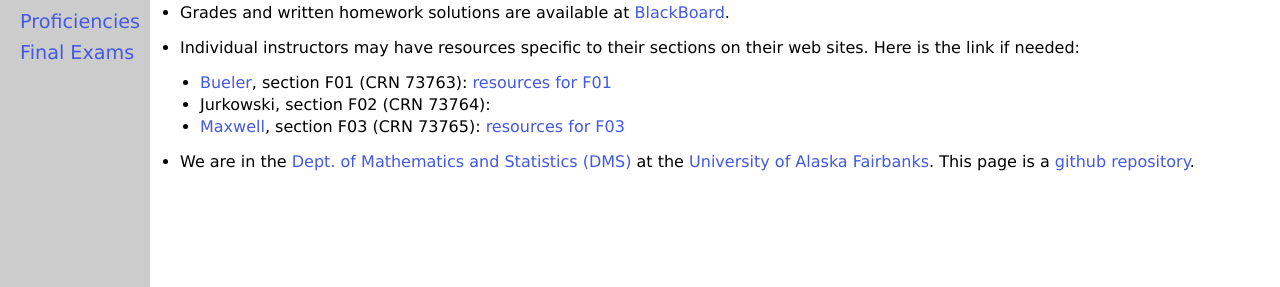
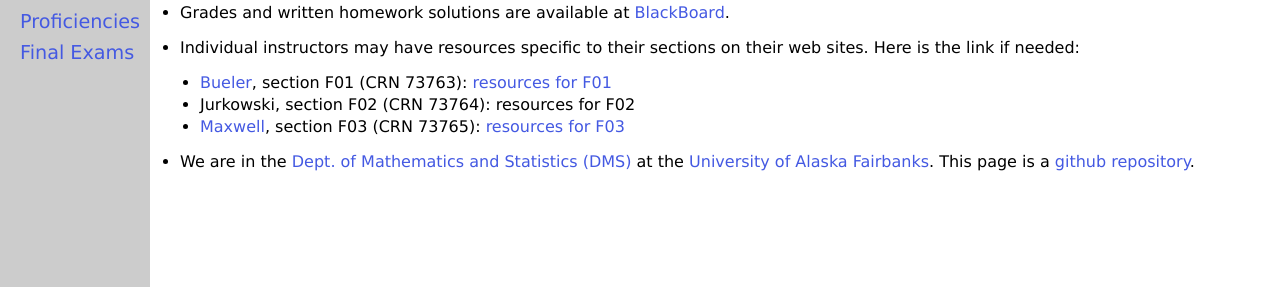
Before and after one commit to uaf-math/calc1, a Jekyll site: the page built from index.md, in a window 1280 px wide. Shown: the part 320-607 px from the top of the page. Built offline with Jekyll 4.4.1, drawn with Linux system fonts in a browser that asks for light colours.

Commit message:
added resource tag for F02

```diff
--- a/index.md
+++ b/index.md
@@ -20,7 +20,7 @@ Welcome to the central homepage for all sections of UAF Calculus I in Fall 2018.
 * Individual instructors may have resources specific to their sections on their web sites.  Here is the link if needed:
 
 	- [Bueler](http://bueler.github.io), section F01 (CRN 73763): [resources for F01](http://bueler.github.io/M251F18_F01/index.html)
-	- Jurkowski, section F02 (CRN 73764):
+	- Jurkowski, section F02 (CRN 73764): resources for F02
 	- [Maxwell](http://damaxwell.github.io), section F03 (CRN 73765): [resources for F03](http://damaxwell.github.io/math251/index.html)
 
 * We are in the [Dept. of Mathematics and Statistics (DMS)](http://www.uaf.edu/dms/) at the [University of Alaska Fairbanks](http://www.uaf.edu/).  This page is a [github repository](https://github.com/uaf-math251/uaf-math251.github.io).
```
